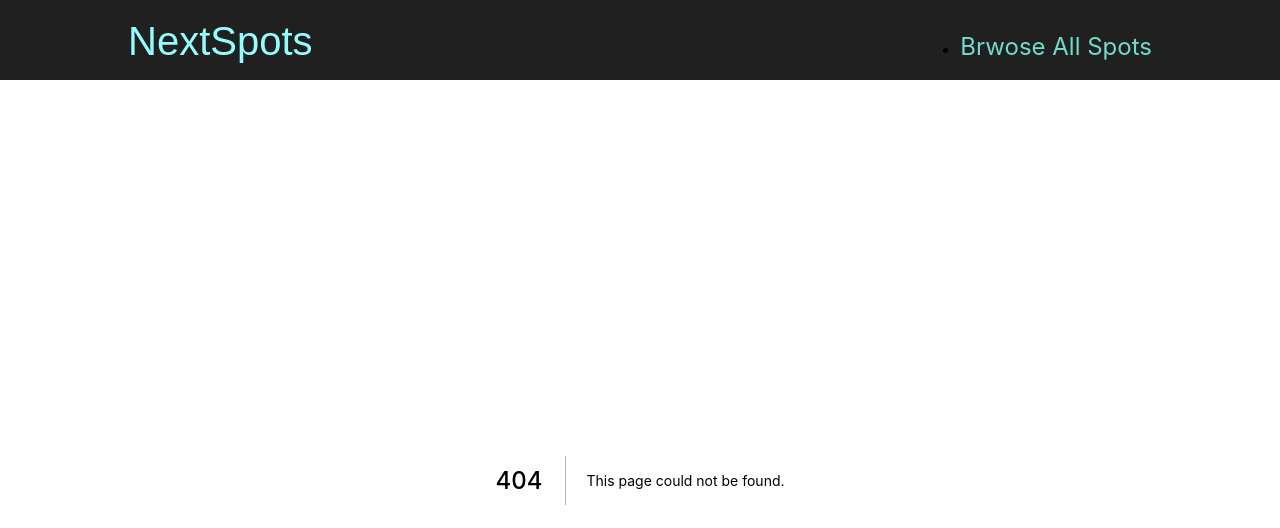
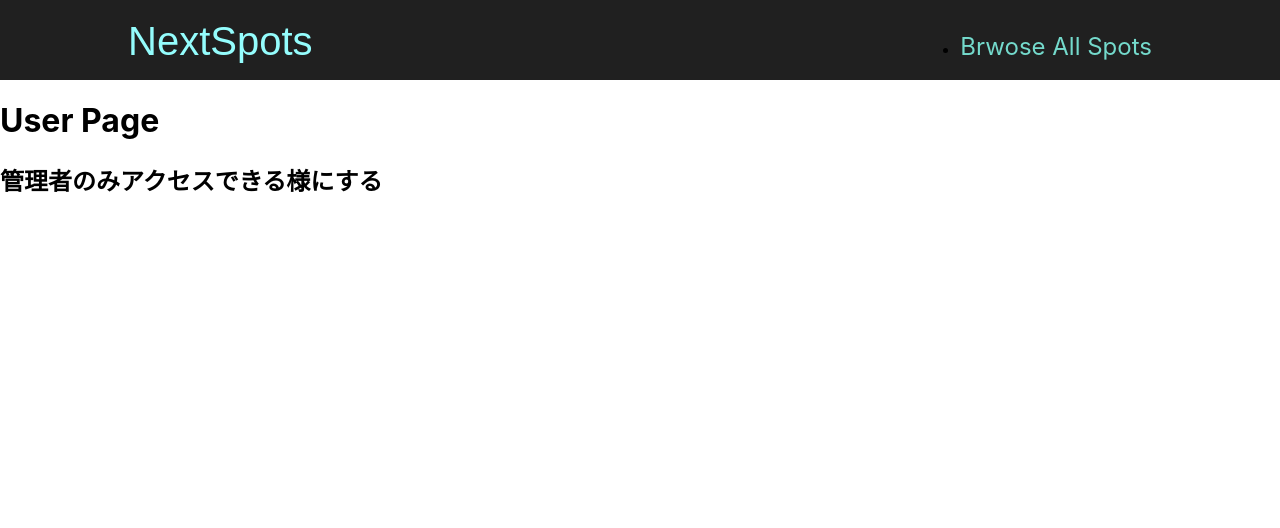
Before and after one commit to tatsuro1997/bike-noritai, a Next.js app: page /users in a window 1280 px wide. Before the commit this address had no page. Shown: the top 528 px of the page. Built offline with nearby package versions, Linux system fonts and the light colour scheme.

Commit message:
Userページの準備

```diff
--- /dev/null
+++ b/pages/users/[userId].js
@@ -0,0 +1,5 @@
+function UserDetailPage() {
+  return <h1>User Detail Page</h1>;
+}
+
+export default UserDetailPage;
--- /dev/null
+++ b/pages/users/index.js
@@ -0,0 +1,10 @@
+function UserPage() {
+  return (
+    <>
+      <h1>User Page</h1>
+      <h2>管理者のみアクセスできる様にする</h2>
+    </>
+  );
+}
+
+export default UserPage;
```
